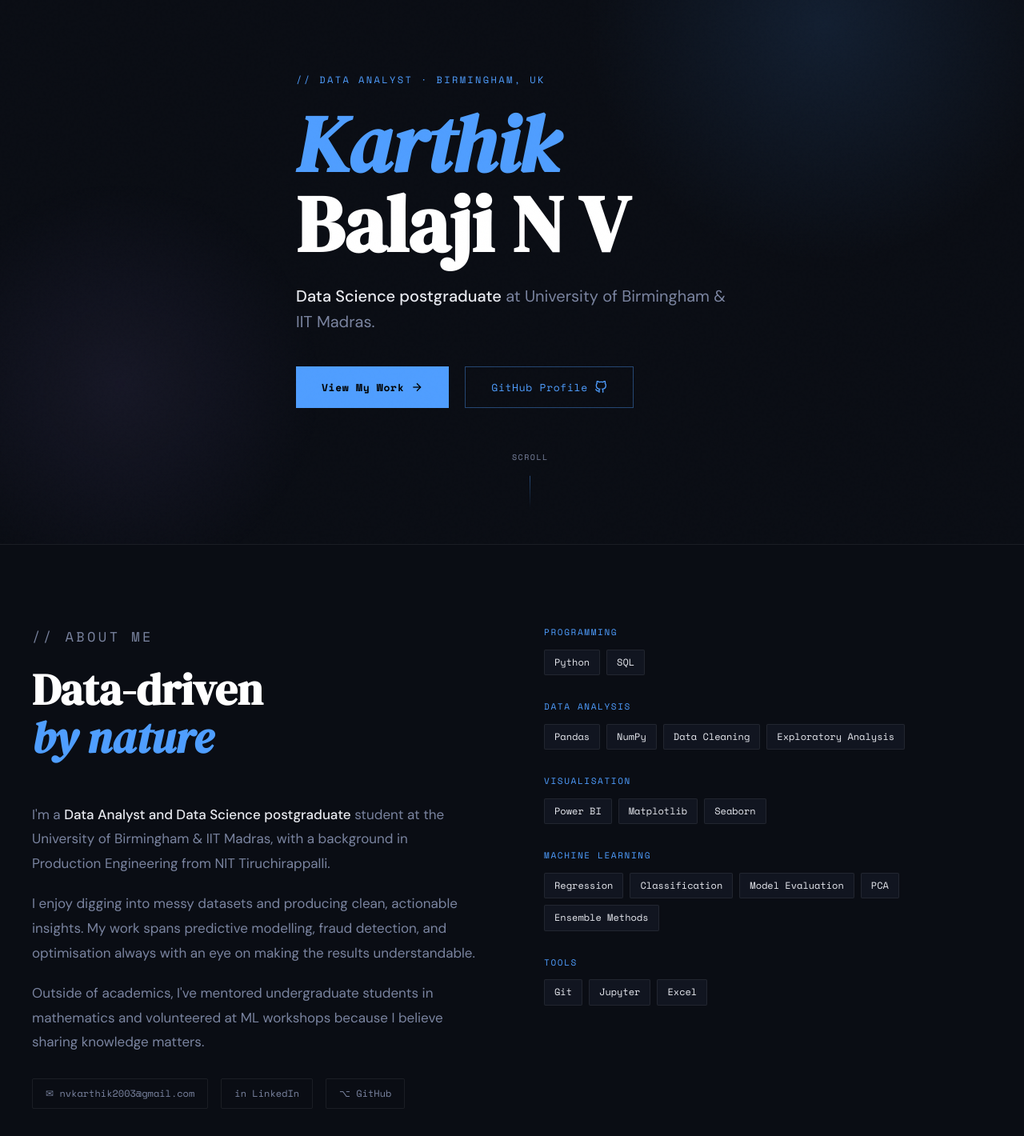
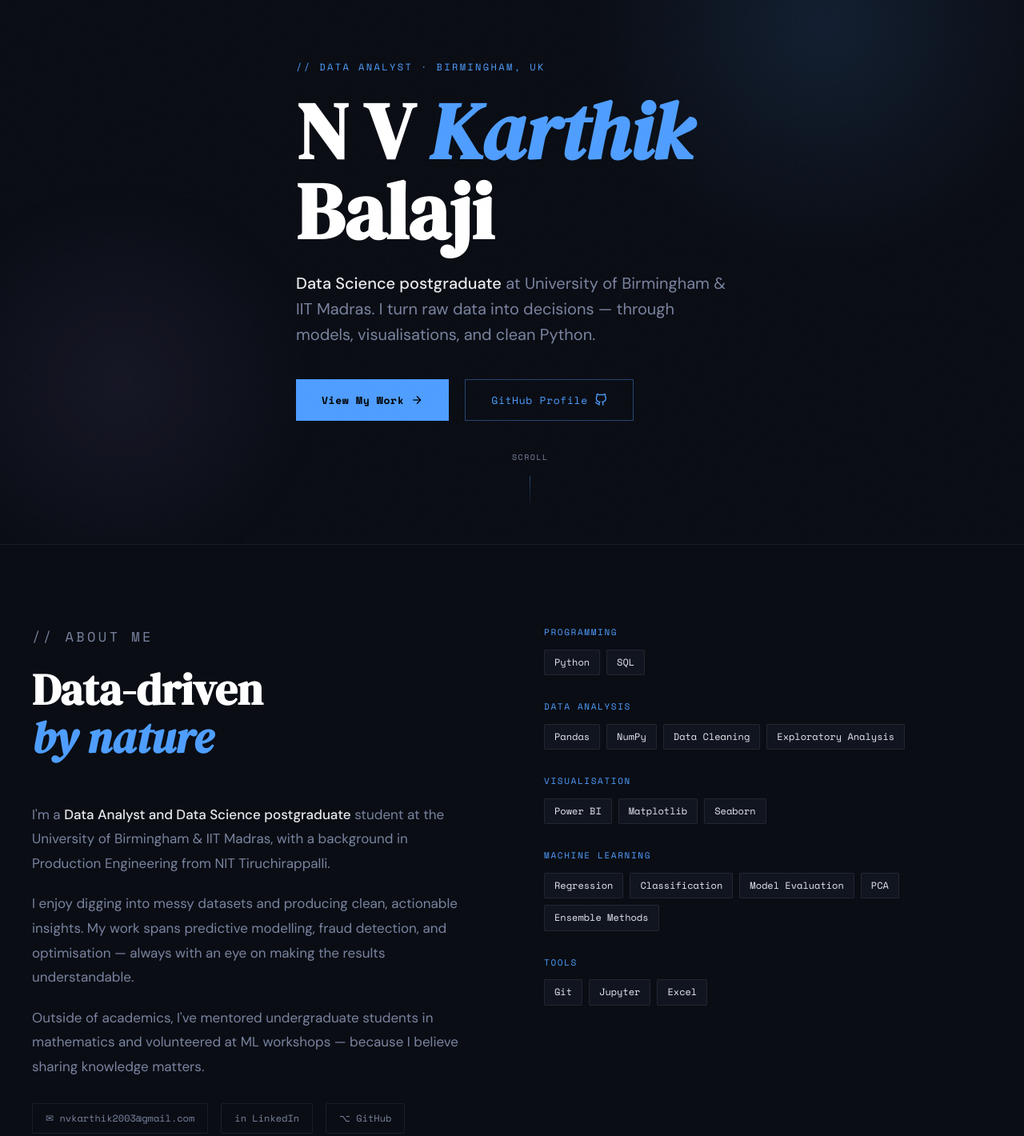
Before and after one commit to KaeBee2003/kaebee2003.github.io, a plain HTML site: page index.html in a window 1280 px wide. Shown: the part 120-1540 px from the top of the page at 80% size. Drawn offline with nearby package versions, Linux system fonts and the light colour scheme.

Commit message:
Update index.html

```diff
--- a/index.html
+++ b/index.html
@@ -362,9 +362,10 @@
   <section class="hero" id="top">
     <div class="hero-inner">
       <p class="hero-label">// Data Analyst · Birmingham, UK</p>
-      <h1 class="hero-name"><em>Karthik</em><br>Balaji N V</h1>
+      <h1 class="hero-name">N V <em>Karthik</em><br>Balaji</h1>
       <p class="hero-tagline">
         <strong>Data Science postgraduate</strong> at University of Birmingham &amp; IIT Madras.
+        I turn raw data into decisions — through models, visualisations, and clean Python.
       </p>
       <div class="hero-ctas">
         <a href="#projects" class="btn-primary">
@@ -394,10 +395,10 @@
             I'm a <strong>Data Analyst and Data Science postgraduate</strong> student at the University of Birmingham &amp; IIT Madras, with a background in Production Engineering from NIT Tiruchirappalli.
           </p>
           <p>
-            I enjoy digging into messy datasets and producing clean, actionable insights. My work spans predictive modelling, fraud detection, and optimisation always with an eye on making the results understandable.
+            I enjoy digging into messy datasets and producing clean, actionable insights. My work spans predictive modelling, fraud detection, and optimisation — always with an eye on making the results understandable.
           </p>
           <p>
-            Outside of academics, I've mentored undergraduate students in mathematics and volunteered at ML workshops because I believe sharing knowledge matters.
+            Outside of academics, I've mentored undergraduate students in mathematics and volunteered at ML workshops — because I believe sharing knowledge matters.
           </p>
           <div class="about-links">
             <a href="mailto:nvkarthik2003@gmail.com" class="contact-pill">✉ nvkarthik2003@gmail.com</a>
```
